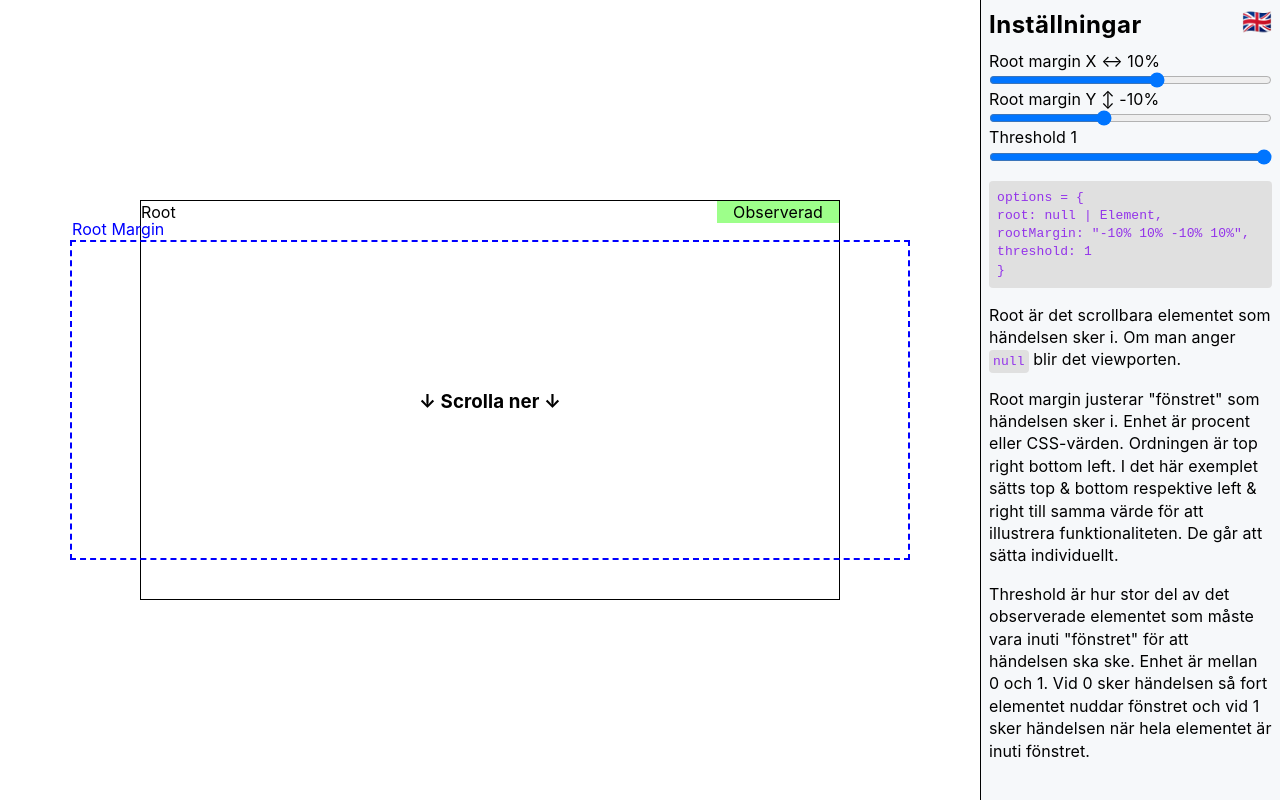
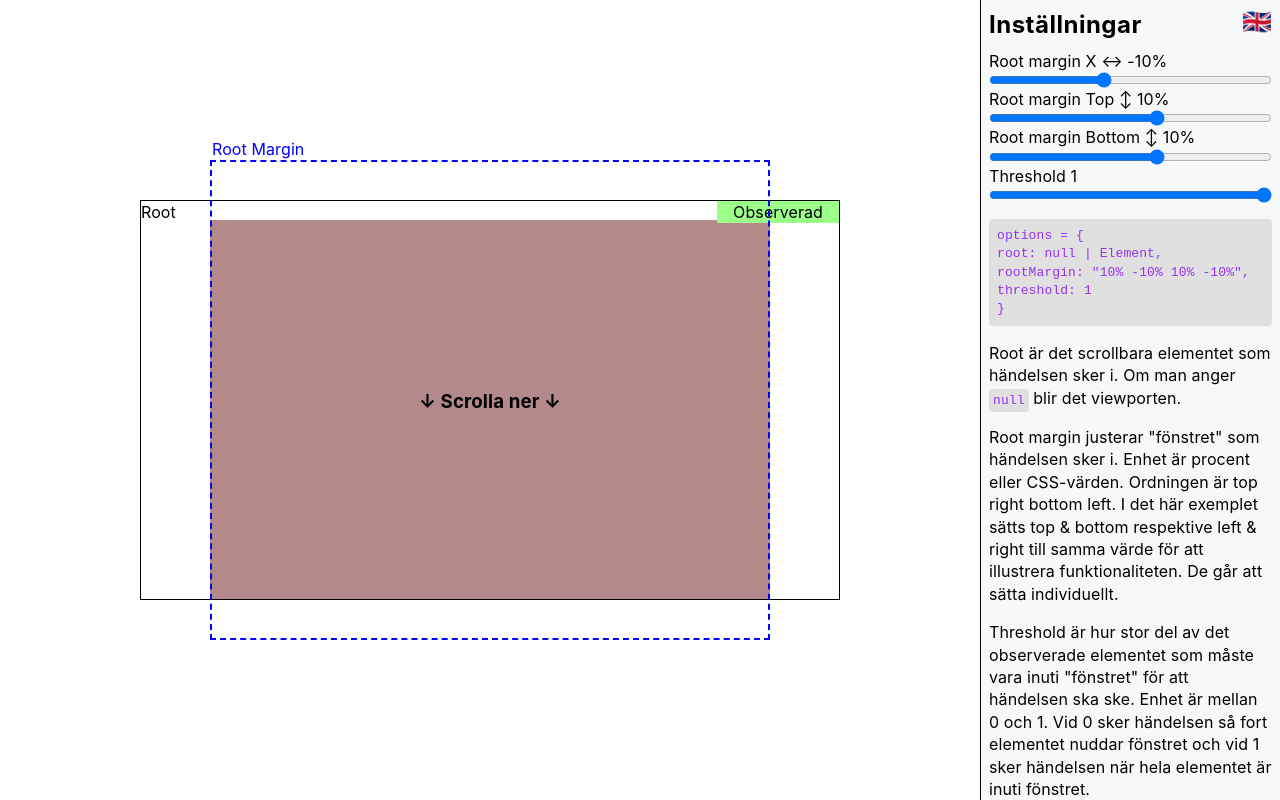
Before and after one commit to nickenickenicke/intersection-observer-visualizer, a React (Vite) app: page / in a window 1280 px wide. Built offline with nearby package versions, Linux system fonts and the light colour scheme.

Commit message:
Initial rework of overlay

```diff
--- a/src/ElementObserver.tsx
+++ b/src/ElementObserver.tsx
@@ -4,15 +4,17 @@ import { Main } from "./components/Main";
 
 export interface InterOptions {
   rootX: number;
-  rootY: number;
+  rootTop: number;
+  rootBottom: number;
   threshold: number;
 }
 
 export const ElementObserver = () => {
   const [language, setLanguage] = useState("swedish");
   const [optionsState, setOptionsState] = useState<InterOptions>({
-    rootX: 10,
-    rootY: -10,
+    rootX: -10,
+    rootTop: 10,
+    rootBottom: 10,
     threshold: 1,
   });
 
--- a/src/components/Main.tsx
+++ b/src/components/Main.tsx
@@ -15,7 +15,7 @@ export const Main = ({ optionsState, language }: MainProps) => {
   useEffect(() => {
     const options: IntersectionObserverInit = {
       root: boundingContainer.current,
-      rootMargin: `${optionsState.rootY}% ${optionsState.rootX}% ${optionsState.rootY}% ${optionsState.rootX}%`,
+      rootMargin: `${optionsState.rootTop}% ${optionsState.rootX}% ${optionsState.rootBottom}% ${optionsState.rootX}%`,
       threshold: optionsState.threshold,
     };
     const observer = new IntersectionObserver((entries) => {
@@ -31,19 +31,24 @@ export const Main = ({ optionsState, language }: MainProps) => {
     return () => {
       observer.disconnect();
     };
-  }, [optionsState.rootX, optionsState.rootY, optionsState.threshold]);
+  }, [
+    optionsState.rootX,
+    optionsState.rootTop,
+    optionsState.rootBottom,
+    optionsState.threshold,
+  ]);
   return (
     <>
       <section className="layout-grid-main">
+        <div className="new-rm"></div>
         <div
           className="root-margin-overlay"
           style={
             {
               "--root-margin-block": optionsState.rootX,
-              "--root-margin-inline": optionsState.rootY,
+              "--root-margin-inline": optionsState.rootTop,
             } as CSSProperties
-          }
-        >
+          }>
           <div className="root-margin-overlay-top"></div>
           <div className="root-margin-overlay-left"></div>
           <div className="root-margin-overlay-inner"></div>
@@ -58,8 +63,7 @@ export const Main = ({ optionsState, language }: MainProps) => {
                 observed
                   ? "title-element-status title-element-status-observed"
                   : "title-element-status"
-              }
-            >
+              }>
               {observed
                 ? copy.observed[language as keyof Language]
                 : copy.notObserved[language as keyof Language]}
@@ -74,8 +78,7 @@ export const Main = ({ optionsState, language }: MainProps) => {
               observed
                 ? "scrolling-element scrolling-element-observed"
                 : "scrolling-element"
-            }
-          >
+            }>
             {observed
               ? copy.observed[language as keyof Language]
               : copy.notObserved[language as keyof Language]}
--- a/src/components/Sidebar.tsx
+++ b/src/components/Sidebar.tsx
@@ -21,8 +21,7 @@ export const Sidebar = ({
         <button
           type="button"
           onClick={toggleLanguage}
-          className="language-button"
-        >
+          className="language-button">
           {language === "english" ? "🇸🇪" : "🇬🇧"}
         </button>
         <h2>{copy.controls[language as keyof Language]}</h2>
@@ -42,7 +41,7 @@ export const Sidebar = ({
           />
         </label>
         <label>
-          Root margin Y ↕ {optionsState.rootY + "%"}
+          Root margin Top ↕ {optionsState.rootTop + "%"}
           <input
             type="range"
             name=""
@@ -50,9 +49,24 @@ export const Sidebar = ({
             max={50}
             min={-50}
             step={5}
-            value={optionsState.rootY}
+            value={optionsState.rootTop}
             onChange={(e) => {
-              updateState("rootY", parseInt(e.target.value));
+              updateState("rootTop", parseInt(e.target.value));
+            }}
+          />
+        </label>
+        <label>
+          Root margin Bottom ↕ {optionsState.rootBottom + "%"}
+          <input
+            type="range"
+            name=""
+            id=""
+            max={50}
+            min={-50}
+            step={5}
+            value={optionsState.rootBottom}
+            onChange={(e) => {
+              updateState("rootBottom", parseInt(e.target.value));
             }}
           />
         </label>
@@ -74,7 +88,7 @@ export const Sidebar = ({
         <pre>
           <code>{`options = {
 root: null | Element,
-rootMargin: "${optionsState.rootY}% ${optionsState.rootX}% ${optionsState.rootY}% ${optionsState.rootX}%",
+rootMargin: "${optionsState.rootTop}% ${optionsState.rootX}% ${optionsState.rootTop}% ${optionsState.rootX}%",
 threshold: ${optionsState.threshold}
 }`}</code>
         </pre>
--- a/src/index.css
+++ b/src/index.css
@@ -200,3 +200,18 @@ p code {
 .scrolling-element-observed {
   background: var(--color-observed);
 }
+
+/* --wrapper-block: 700px;
+  --wrapper-inline: 400px; */
+
+.new-rm {
+  --calculated-width: calc(var(--wrapper-block) * 0.8);
+  --calculated-height: calc(var(--wrapper-inline) * 0.95);
+  position: absolute;
+  width: var(--calculated-width);
+  height: var(--calculated-height);
+  left: calc(50% - var(--calculated-width) / 2);
+  top: calc(50% - var(--calculated-height) / 2);
+  background: rgba(150, 91, 91, 0.717);
+  transform: translateX(0) translateY(10px);
+}
```
